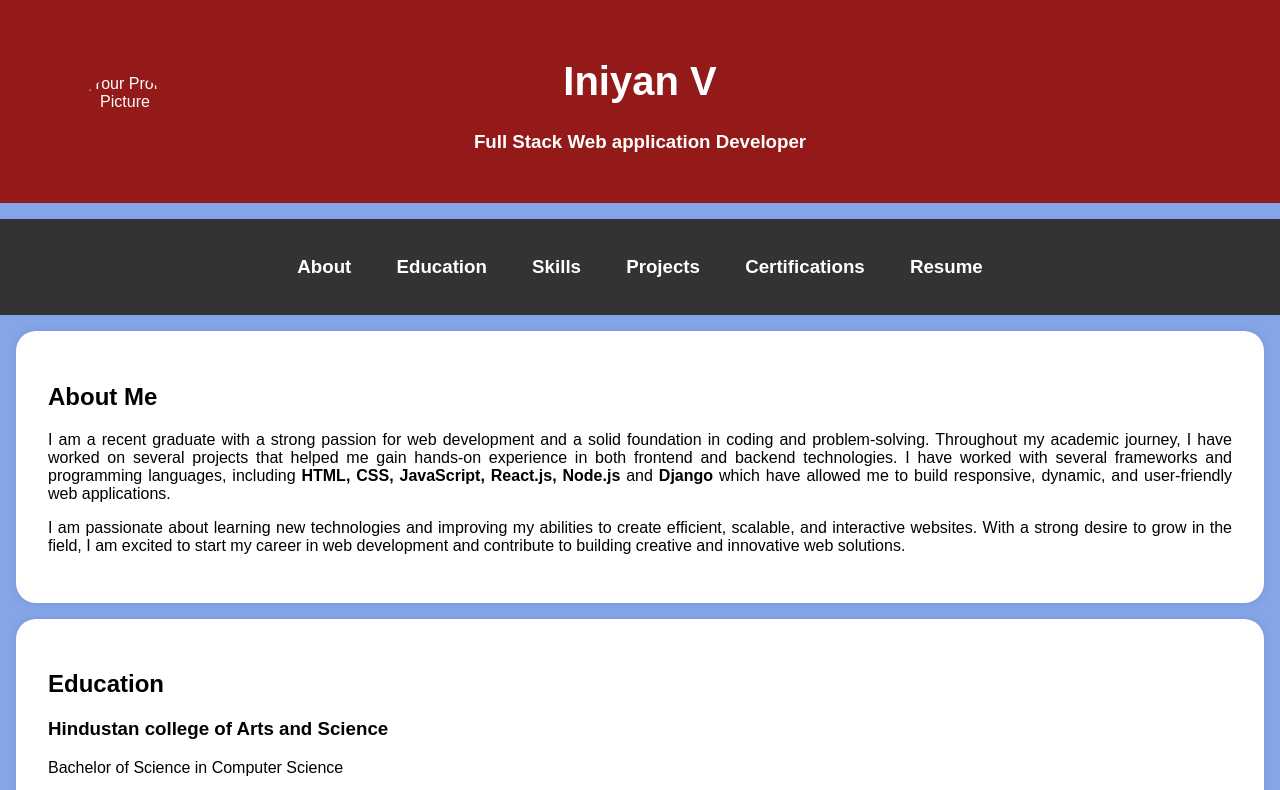
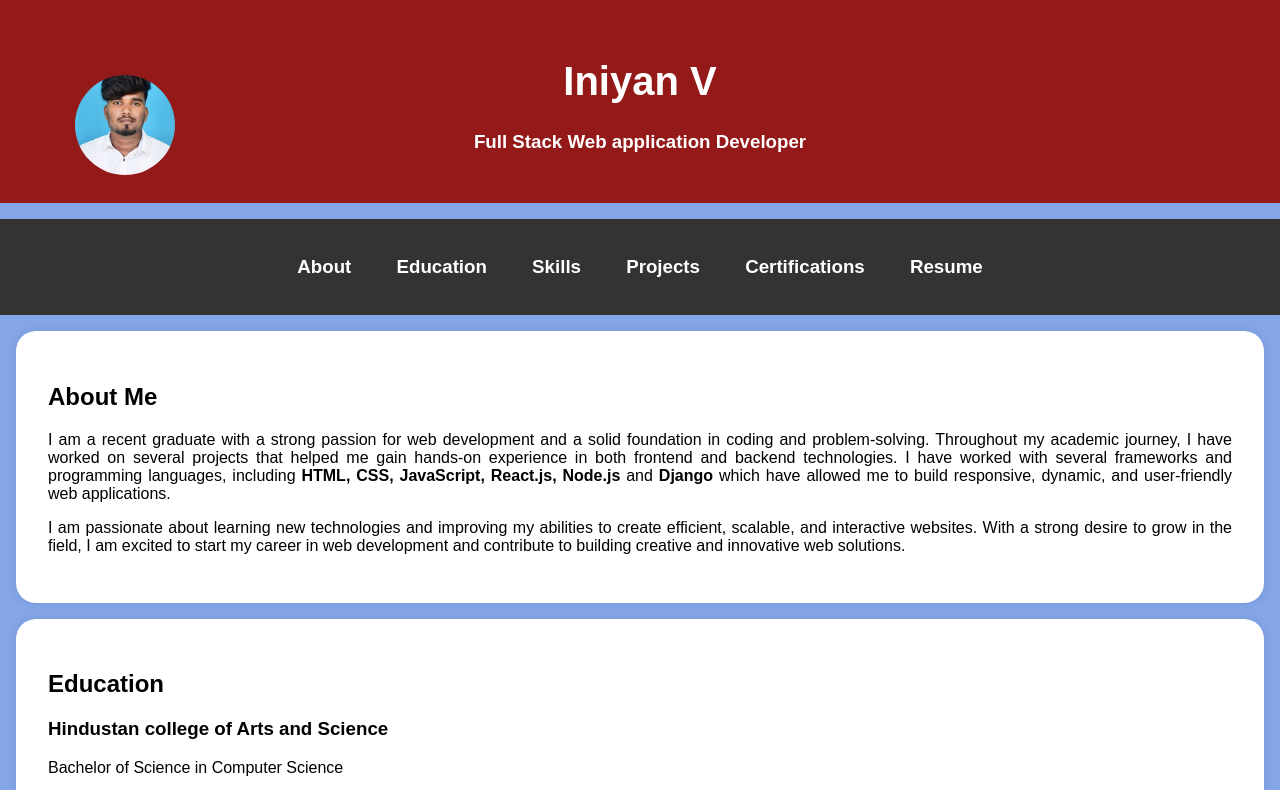
Before and after one commit to INIYAN09/Iniyan.portfolio, a plain HTML site: page index.html in a window 1280 px wide. Shown: the top 790 px of the page. Drawn offline with Linux system fonts and the light colour scheme.

Commit message:
Update index.html

```diff
--- a/index.html
+++ b/index.html
@@ -96,7 +96,7 @@
     <header>
         <div class="header-content">
             <!-- Add your profile picture here -->
-            <img src="" alt="Your Profile Picture" class="profile-picture">
+            <img src="photo.jpg" alt="Your Profile Picture" class="profile-picture">
             <h1> Iniyan V </h1>
             <h3><b>Full Stack Web application  Developer</b></h3>
         </div>
```
